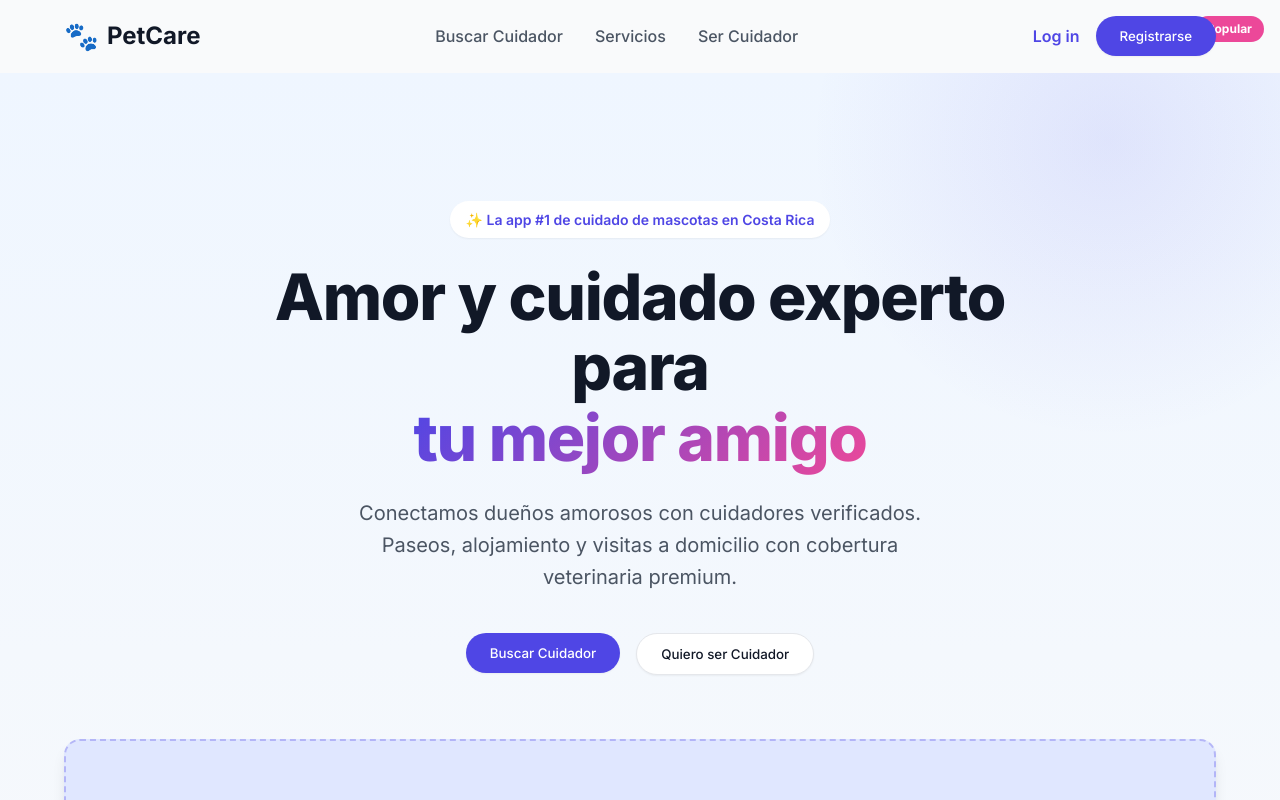
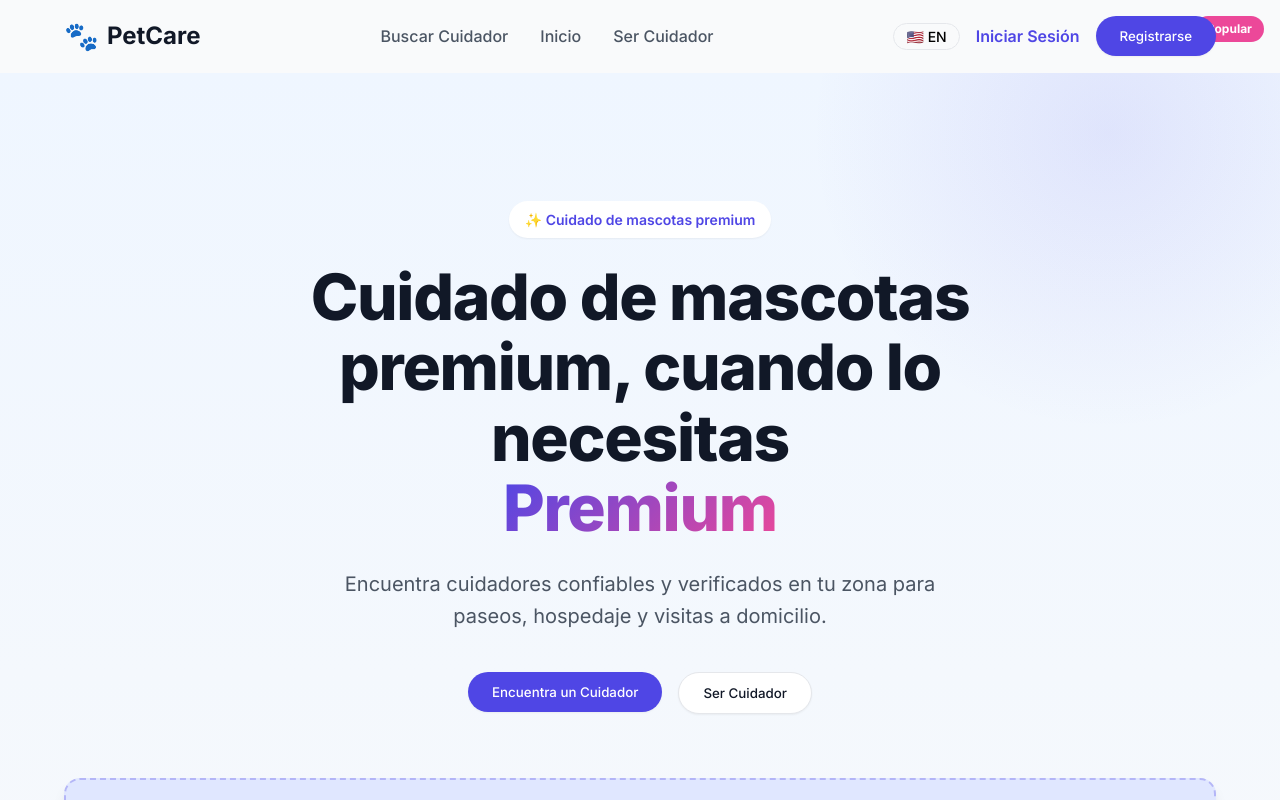
Before and after one commit to jorneycr/PetCare-MVP, a Next.js app: page / in a window 1280 px wide. Shown: the top 800 px of the page. Built offline with nearby package versions, Linux system fonts and the light colour scheme; no server answers.

Commit message:
Changes for translate

```diff
--- a/app/layout.tsx
+++ b/app/layout.tsx
@@ -12,6 +12,7 @@ export const metadata: Metadata = {
 import { Navbar } from '../components/layout/Navbar';
 import { Footer } from '../components/layout/Footer';
 import AuthProvider from '../components/providers/AuthProvider';
+import { LanguageProvider } from '../context/LanguageContext';
 
 export default function RootLayout({
   children,
@@ -22,9 +23,11 @@ export default function RootLayout({
     <html lang="es">
       <body className={inter.className}>
         <AuthProvider>
-          <Navbar />
-          {children}
-          <Footer />
+          <LanguageProvider>
+            <Navbar />
+            {children}
+            <Footer />
+          </LanguageProvider>
         </AuthProvider>
       </body>
     </html>
--- a/app/page.tsx
+++ b/app/page.tsx
@@ -1,8 +1,13 @@
+'use client';
+
 import Link from 'next/link';
 import { Button } from '@/components/ui/Button';
 import { Card } from '@/components/ui/Card';
+import { useLanguage } from '@/context/LanguageContext';
 
 export default function Home() {
+  const { t } = useLanguage();
+
   return (
     <main>
       {/* Hero Section */}
@@ -38,7 +43,7 @@ export default function Home() {
               fontWeight: 600,
               color: 'var(--primary)'
             }}>
-              ✨ La app #1 de cuidado de mascotas en Costa Rica
+              ✨ {t('home.heroTitle').split(',')[0]}
             </span>
             <h1 style={{
               fontSize: 'clamp(2.5rem, 5vw, 4rem)',
@@ -47,8 +52,8 @@ export default function Home() {
               lineHeight: 1.1,
               letterSpacing: '-0.02em'
             }}>
-              Amor y cuidado experto para <br />
-              <span className="text-gradient">tu mejor amigo</span>
+              {t('home.heroTitle')} <br />
+              <span className="text-gradient">Premium</span>
             </h1>
             <p style={{
               fontSize: '1.25rem',
@@ -59,17 +64,17 @@ export default function Home() {
               marginRight: 'auto',
               lineHeight: 1.6
             }}>
-              Conectamos dueños amorosos con cuidadores verificados. Paseos, alojamiento y visitas a domicilio con cobertura veterinaria premium.
+              {t('home.heroSubtitle')}
             </p>
             <div style={{ display: 'flex', gap: '1rem', justifyContent: 'center', flexWrap: 'wrap' }}>
               <Link href="/search">
                 <Button size="lg" className="shadow-lg hover:shadow-xl transition-all">
-                  Buscar Cuidador
+                  {t('home.findSitter')}
                 </Button>
               </Link>
               <Link href="/become-sitter">
                 <Button variant="secondary" size="lg">
-                  Quiero ser Cuidador
+                  {t('navbar.becomeSitter')}
                 </Button>
               </Link>
             </div>
@@ -91,7 +96,7 @@ export default function Home() {
             fontWeight: 'bold',
             border: '2px dashed rgba(79, 70, 229, 0.3)'
           }}>
-            [Imagen Hero: Perros y gatos felices jugando en un parque]
+            [Hero Image Placeholder]
           </div>
         </div>
       </section>
@@ -177,13 +182,13 @@ export default function Home() {
           </div>
           <div>
             <h2 style={{ fontSize: '2.5rem', fontWeight: '800', marginBottom: '2rem', lineHeight: 1.2 }}>
-              Reserva en 3 simples pasos
+              {t('home.howItWorks')}
             </h2>
             <div style={{ display: 'flex', flexDirection: 'column', gap: '2rem' }}>
               {[
-                { step: '01', title: 'Busca', desc: 'Encuentra cuidadores verificados cerca de ti filtrando por servicio y precio.' },
-                { step: '02', title: 'Reserva', desc: 'Envía una solicitud y chatea con el cuidador para conocerse mejor.' },
-                { step: '03', title: 'Relájate', desc: 'Disfruta tu tiempo libre sabiendo que tu mascota está en buenas manos con actualizaciones fotográficas.' },
+                { step: '01', title: t('home.step1Title'), desc: t('home.step1Desc') },
+                { step: '02', title: t('home.step2Title'), desc: t('home.step2Desc') },
+                { step: '03', title: t('home.step3Title'), desc: t('home.step3Desc') },
               ].map((item, i) => (
                 <div key={i} style={{ display: 'flex', gap: '1.5rem' }}>
                   <div style={{
@@ -215,12 +220,12 @@ export default function Home() {
           }}>
             <h2 style={{ fontSize: '2.5rem', fontWeight: '800', marginBottom: '1rem' }}>¿Listo para empezar?</h2>
             <p style={{ fontSize: '1.25rem', opacity: 0.9, marginBottom: '2.5rem', maxWidth: '600px', marginInline: 'auto' }}>
-              Únete a nuestra comunidad de amantes de las mascotas hoy mismo.
+              Únete a nuestra comunidad hoy mismo.
             </p>
             <div style={{ display: 'flex', gap: '1rem', justifyContent: 'center', flexWrap: 'wrap' }}>
               <Link href="/signup">
                 <Button size="lg" style={{ background: 'white', color: 'var(--primary)' }}>
-                  Registrarse Gratis
+                  {t('navbar.signup')}
                 </Button>
               </Link>
             </div>
--- a/components/layout/Navbar.tsx
+++ b/components/layout/Navbar.tsx
@@ -5,9 +5,11 @@ import { useState, useEffect } from 'react';
 import { Button } from '../ui/Button';
 
 import { useSession, signOut } from 'next-auth/react';
+import { useLanguage } from '@/context/LanguageContext';
 
 export function Navbar() {
     const { data: session, status } = useSession();
+    const { t, language, setLanguage } = useLanguage();
     const [isScrolled, setIsScrolled] = useState(false);
 
     useEffect(() => {
@@ -17,6 +19,10 @@ export function Navbar() {
         window.addEventListener('scroll', handleScroll);
         return () => window.removeEventListener('scroll', handleScroll);
     }, []);
+
+    const toggleLanguage = () => {
+        setLanguage(language === 'es' ? 'en' : 'es');
+    };
 
     return (
         <header style={{
@@ -42,23 +48,43 @@ export function Navbar() {
 
                 {/* Desktop Nav */}
                 <nav style={{ display: 'flex', gap: '2rem', alignItems: 'center' }} className="hidden-mobile">
-                    <Link href="/search" style={{ fontWeight: 500, color: 'var(--text-secondary)' }}>Buscar Cuidador</Link>
-                    <Link href="/services" style={{ fontWeight: 500, color: 'var(--text-secondary)' }}>Servicios</Link>
-                    <Link href="/become-sitter" style={{ fontWeight: 500, color: 'var(--text-secondary)' }}>Ser Cuidador</Link>
+                    <Link href="/search" style={{ fontWeight: 500, color: 'var(--text-secondary)' }}>{t('navbar.search')}</Link>
+                    <Link href="/services" style={{ fontWeight: 500, color: 'var(--text-secondary)' }}>{t('navbar.home')}</Link>
+                    <Link href="/become-sitter" style={{ fontWeight: 500, color: 'var(--text-secondary)' }}>{t('navbar.becomeSitter')}</Link>
                 </nav>
 
                 {/* Auth Buttons */}
                 <div style={{ display: 'flex', gap: '1rem', alignItems: 'center' }}>
+
+                    {/* Language Switcher */}
+                    <button
+                        onClick={toggleLanguage}
+                        style={{
+                            background: 'none',
+                            border: '1px solid #E5E7EB',
+                            borderRadius: '20px',
+                            padding: '0.25rem 0.75rem',
+                            cursor: 'pointer',
+                            fontSize: '0.875rem',
+                            fontWeight: 500,
+                            display: 'flex',
+                            alignItems: 'center',
+                            gap: '0.25rem'
+                        }}
+                    >
+                        {language === 'es' ? '🇺🇸 EN' : '🇨🇷 ES'}
+                    </button>
+
                     {status === 'authenticated' ? (
                         <>
-                            <Link href="/profile" style={{ fontWeight: 600, color: 'var(--text-main)' }}>Bienvenido, {session.user?.name?.split(' ')[0]}</Link>
-                            <Button variant="outline" size="sm" onClick={() => signOut()}>Cerrar Sesión</Button>
+                            <Link href="/profile" style={{ fontWeight: 600, color: 'var(--text-main)' }}>{t('navbar.welcome')}, {session.user?.name?.split(' ')[0]}</Link>
+                            <Button variant="outline" size="sm" onClick={() => signOut()}>{t('navbar.logout')}</Button>
                         </>
                     ) : (
                         <>
-                            <Link href="/login" style={{ fontWeight: 600, color: 'var(--primary)' }}>Log in</Link>
+                            <Link href="/login" style={{ fontWeight: 600, color: 'var(--primary)' }}>{t('navbar.login')}</Link>
                             <Link href="/signup">
-                                <Button variant="primary" size="sm">Registrarse</Button>
+                                <Button variant="primary" size="sm">{t('navbar.signup')}</Button>
                             </Link>
                         </>
                     )}
--- /dev/null
+++ b/context/LanguageContext.tsx
@@ -0,0 +1,57 @@
+'use client';
+
+import React, { createContext, useContext, useState, useEffect } from 'react';
+import { dictionary, Language, Dictionary } from '@/utils/dictionaries';
+
+interface LanguageContextProps {
+    language: Language;
+    setLanguage: (lang: Language) => void;
+    t: (key: string) => string;
+}
+
+const LanguageContext = createContext<LanguageContextProps | undefined>(undefined);
+
+export function LanguageProvider({ children }: { children: React.ReactNode }) {
+    const [language, setLanguage] = useState<Language>('es');
+
+    useEffect(() => {
+        const storedLang = localStorage.getItem('language') as Language;
+        if (storedLang && dictionary[storedLang]) {
+            setLanguage(storedLang);
+        }
+    }, []);
+
+    const handleSetLanguage = (lang: Language) => {
+        setLanguage(lang);
+        localStorage.setItem('language', lang);
+    };
+
+    const t = (path: string): string => {
+        const keys = path.split('.');
+        let current: any = dictionary[language];
+
+        for (const key of keys) {
+            if (current[key] === undefined) {
+                console.warn(`Translation key not found: ${path}`);
+                return path;
+            }
+            current = current[key];
+        }
+
+        return current as string;
+    };
+
+    return (
+        <LanguageContext.Provider value={{ language, setLanguage: handleSetLanguage, t }}>
+            {children}
+        </LanguageContext.Provider>
+    );
+}
+
+export function useLanguage() {
+    const context = useContext(LanguageContext);
+    if (!context) {
+        throw new Error('useLanguage must be used within a LanguageProvider');
+    }
+    return context;
+}
--- /dev/null
+++ b/utils/dictionaries.ts
@@ -0,0 +1,137 @@
+export const dictionary = {
+    es: {
+        navbar: {
+            home: 'Inicio',
+            search: 'Buscar Cuidador',
+            becomeSitter: 'Ser Cuidador',
+            login: 'Iniciar Sesión',
+            signup: 'Registrarse',
+            logout: 'Cerrar Sesión',
+            welcome: 'Bienvenido',
+            profile: 'Mi Perfil'
+        },
+        home: {
+            heroTitle: 'Cuidado de mascotas premium, cuando lo necesitas',
+            heroSubtitle: 'Encuentra cuidadores confiables y verificados en tu zona para paseos, hospedaje y visitas a domicilio.',
+            findSitter: 'Encuentra un Cuidador',
+            howItWorks: 'Cómo Funciona',
+            step1Title: 'Busca',
+            step1Desc: 'Navega por perfiles de cuidadores verificados en tu área.',
+            step2Title: 'Reserva',
+            step2Desc: 'Contacta y reserva el servicio perfecto para tu mascota.',
+            step3Title: 'Relájate',
+            step3Desc: 'Disfruta de tu tiempo mientras tu mascota recibe el mejor cuidado.'
+        },
+        auth: {
+            loginTitle: 'Iniciar Sesión',
+            emailLabel: 'Correo Electrónico',
+            passwordLabel: 'Contraseña',
+            submitLogin: 'Ingresar',
+            noAccount: '¿No tienes cuenta?',
+            registerHere: 'Regístrate aquí',
+            registerTitle: 'Crear Cuenta',
+            nameLabel: 'Nombre Completo',
+            confirmPasswordLabel: 'Confirmar Contraseña',
+            submitRegister: 'Registrarse',
+            alreadyAccount: '¿Ya tienes cuenta?',
+            loginHere: 'Inicia sesión aquí'
+        },
+        profile: {
+            title: 'Mi Perfil',
+            subtitle: 'Gestiona tu información personal y ubicación',
+            tabs: {
+                view: 'Ver Perfil',
+                edit: 'Editar Datos',
+                sitter: 'Info Cuidador'
+            },
+            basicInfo: 'Información Básica',
+            name: 'Nombre',
+            email: 'Email',
+            type: 'Tipo',
+            location: 'Ubicación',
+            sitterProfile: 'Perfil de Cuidador',
+            noBio: 'No has escrito una biografía aún.',
+            editProfile: 'Editar Perfil',
+            saveChanges: 'Guardar Cambios',
+            saving: 'Guardando...',
+            success: '¡Perfil actualizado con éxito!',
+            error: 'Error al actualizar el perfil'
+        },
+        common: {
+            loading: 'Cargando...',
+            error: 'Ocurrió un error',
+            owner: 'Dueño de Mascota',
+            sitter: 'Cuidador',
+            both: 'Ambos'
+        }
+    },
+    en: {
+        navbar: {
+            home: 'Home',
+            search: 'Find Sitter',
+            becomeSitter: 'Become a Sitter',
+            login: 'Log In',
+            signup: 'Sign Up',
+            logout: 'Log Out',
+            welcome: 'Welcome',
+            profile: 'My Profile'
+        },
+        home: {
+            heroTitle: 'Premium pet care, when you need it',
+            heroSubtitle: 'Find reliable and verified sitters in your area for walks, boarding, and home visits.',
+            findSitter: 'Find a Sitter',
+            howItWorks: 'How It Works',
+            step1Title: 'Search',
+            step1Desc: 'Browse verified sitter profiles in your area.',
+            step2Title: 'Book',
+            step2Desc: 'Contact and book the perfect service for your pet.',
+            step3Title: 'Relax',
+            step3Desc: 'Enjoy your time while your pet receives the best care.'
+        },
+        auth: {
+            loginTitle: 'Log In',
+            emailLabel: 'Email Address',
+            passwordLabel: 'Password',
+            submitLogin: 'Log In',
+            noAccount: 'Don\'t have an account?',
+            registerHere: 'Register here',
+            registerTitle: 'Create Account',
+            nameLabel: 'Full Name',
+            confirmPasswordLabel: 'Confirm Password',
+            submitRegister: 'Sign Up',
+            alreadyAccount: 'Already have an account?',
+            loginHere: 'Log in here'
+        },
+        profile: {
+            title: 'My Profile',
+            subtitle: 'Manage your personal information and location',
+            tabs: {
+                view: 'View Profile',
+                edit: 'Edit Details',
+                sitter: 'Sitter Info'
+            },
+            basicInfo: 'Basic Information',
+            name: 'Name',
+            email: 'Email',
+            type: 'Type',
+            location: 'Location',
+            sitterProfile: 'Sitter Profile',
+            noBio: 'You haven\'t written a bio yet.',
+            editProfile: 'Edit Profile',
+            saveChanges: 'Save Changes',
+            saving: 'Saving...',
+            success: 'Profile updated successfully!',
+            error: 'Error updating profile'
+        },
+        common: {
+            loading: 'Loading...',
+            error: 'An error occurred',
+            owner: 'Pet Owner',
+            sitter: 'Sitter',
+            both: 'Both'
+        }
+    }
+};
+
+export type Language = 'es' | 'en';
+export type Dictionary = typeof dictionary.es;
```
Also changed, not shown: app/profile/page.tsx (+19 -16 lines).
